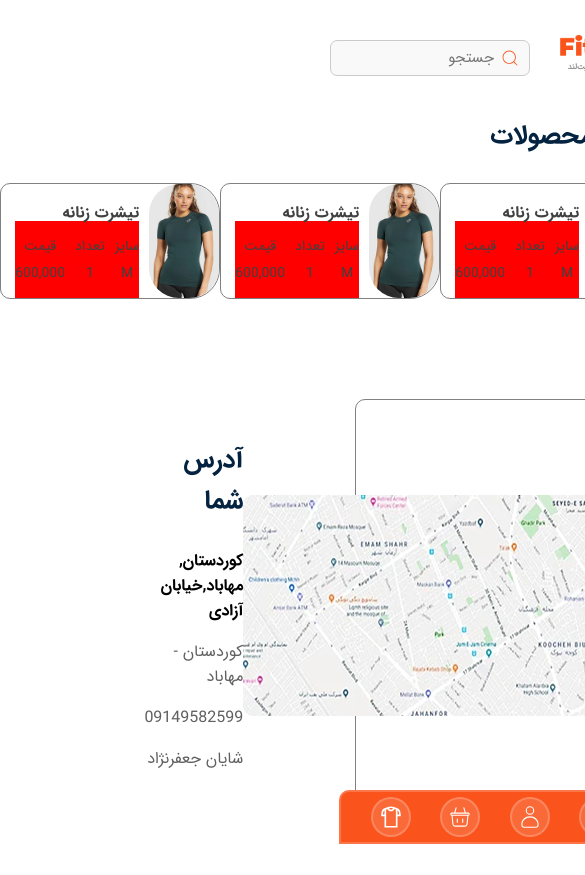
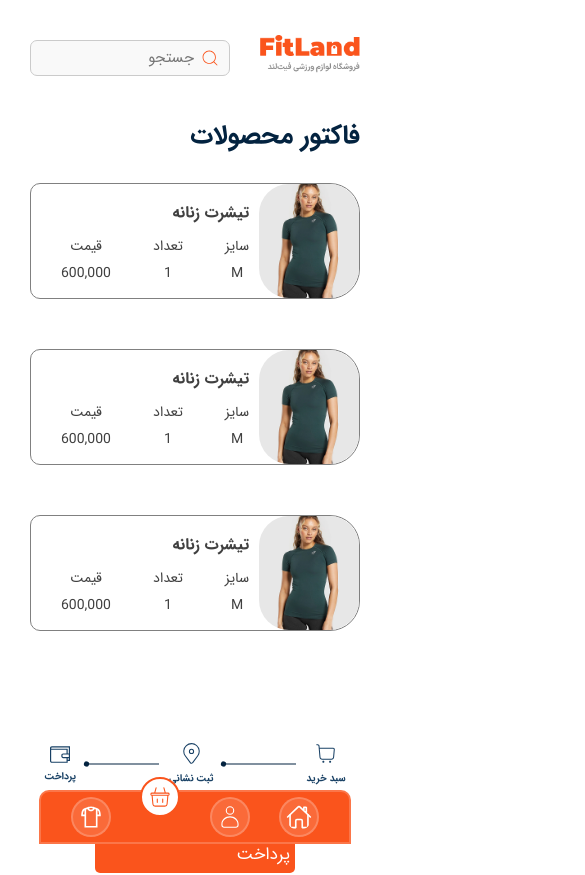
Before and after one commit to NooberThanYall/FitLand, a React (Vite) app: page /Payment in a window 390 px wide. Shown: the top 875 px of the page, 585 px wide, since content can reach past the window. Built offline with nearby package versions, Linux system fonts and the light colour scheme.

Commit message:
make responsive the payment cards and container

```diff
--- a/src/Components/Cart/CardsInvoice/CardsInvoice.css
+++ b/src/Components/Cart/CardsInvoice/CardsInvoice.css
@@ -7,6 +7,7 @@
     border-radius: 10px;
     border-top-right-radius: 30px;
     border-bottom-right-radius: 30px;
+    padding-left: 30px;
 }
 
 .img-product-invoice{
@@ -26,7 +27,6 @@
     display: flex;
     margin-top: -20px;
     justify-content: space-between;
-    background-color: red;
     width: 100%;
 }
 
@@ -56,3 +56,7 @@
     gap: 5px;
     flex-direction: column;
 }
+
+.container-products-info{
+    width: 100%;
+}
--- a/src/Components/Cart/CardsInvoice/mediaCardsInvoice.css
+++ b/src/Components/Cart/CardsInvoice/mediaCardsInvoice.css
@@ -58,3 +58,71 @@
         width: 70px;
     }
 }
+
+@media only screen and (max-width: 750px) {
+    .container-box-invoice{
+        width: 300px;
+    }
+
+    .img-product-invoice{
+        width: 100px;
+    }
+}
+
+@media only screen and (max-width: 700px) {
+    .container-box-invoice{
+        width: 280px;
+    }
+}
+
+@media only screen and (max-width: 640px) {
+    .container-box-invoice{
+        width: 260px;
+    }
+}
+
+@media only screen and (max-width: 600px) {
+    .container-box-invoice{
+        width: 240px;
+    }
+
+    .img-product-invoice{
+        width: 80px;
+    }
+}
+
+@media only screen and (max-width: 540px) {
+    .container-box-invoice{
+        width: 220px;
+    }
+}
+
+@media only screen and (max-width: 490px) {
+    .container-box-invoice{
+        width: 400px;
+    }
+
+    .img-product-invoice{
+        width: 150px;
+    }
+}
+
+@media only screen and (max-width: 430px) {
+    .container-box-invoice{
+        width: 350px;
+    }
+
+    .img-product-invoice{
+        width: 120px;
+    }
+}
+
+@media only screen and (max-width: 400px) {
+    .container-box-invoice{
+        width: 330px;
+    }
+
+    .img-product-invoice{
+        width: 100px;
+    }
+}
--- a/src/Components/Cart/Payment/Payment.tsx
+++ b/src/Components/Cart/Payment/Payment.tsx
@@ -15,7 +15,7 @@ export default function Payment() {
                     <CardsInvoice />
                 </div>
 
-                <div className="contaienr-user-address">
+                {/* <div className="contaienr-user-address">
                     <img src="Imgs/img-map.png" className='img-map' />
                     <div className="container-detail-address">
                         <p className="title-user-address">آدرس شما</p>
@@ -24,7 +24,7 @@ export default function Payment() {
                         <p className="users-phone-number">09149582599</p>
                         <p className="users-name">شایان جعفرنژاد</p>
                     </div>
-                </div>
+                </div> */}
 
                 <div className="container-submit-buy">
                     <BuyProcess />
--- a/src/Components/Cart/Payment/mediaPayment.css
+++ b/src/Components/Cart/Payment/mediaPayment.css
@@ -45,3 +45,51 @@
         grid-template-columns: repeat(3, 220px);
     }
 }
+
+@media only screen and (max-width: 750px) {
+    .container-invoice {
+        grid-template-columns: repeat(2, 300px);
+    }
+}
+
+@media only screen and (max-width: 700px) {
+    .container-invoice {
+        grid-template-columns: repeat(2, 280px);
+    }
+}
+
+@media only screen and (max-width: 640px) {
+    .container-invoice {
+        grid-template-columns: repeat(2, 260px);
+    }
+}
+
+@media only screen and (max-width: 600px) {
+    .container-invoice {
+        grid-template-columns: repeat(2, 240px);
+    }
+}
+
+@media only screen and (max-width: 540px) {
+    .container-invoice {
+        grid-template-columns: repeat(2, 220px);
+    }
+}
+
+@media only screen and (max-width: 490px) {
+    .container-invoice {
+        grid-template-columns: repeat(1, 400px);
+    }
+}
+
+@media only screen and (max-width: 430px) {
+    .container-invoice {
+        grid-template-columns: repeat(1, 350px);
+    }
+}
+
+@media only screen and (max-width: 400px) {
+    .container-invoice {
+        grid-template-columns: repeat(1, 330px);
+    }
+}
--- a/src/Components/Global/BottomMenu/BottomMenu.tsx
+++ b/src/Components/Global/BottomMenu/BottomMenu.tsx
@@ -16,7 +16,7 @@ export default function BottomMenu() {
             <div className='container-bottom-menu'>
                 <Link className="btn-icons" to={'/'}><IoHomeOutline className={`icons-bottom-menu ${location.pathname === '/' ? 'icons-bottom-menu-slected' : ''}`} size={30} /></Link>
                 <Link className="btn-icons" to={'/SignIn'}> <CiUser className={`icons-bottom-menu ${location.pathname === '/SignIn' ? 'icons-bottom-menu-slected' : ''} ${location.pathname === '/Login' ? 'icons-bottom-menu-slected' : ''}`} size={30} /></Link>
-                <Link className="btn-icons" to={'/Cart'}><CiShoppingBasket className={`icons-bottom-menu ${location.pathname === '/Cart' ? 'icons-bottom-menu-slected' : ''} ${location.pathname === '/GetAddress' ? 'icons-bottom-menu-slected' : ''}`} size={30} /></Link>
+                <Link className="btn-icons" to={'/Cart'}><CiShoppingBasket className={`icons-bottom-menu ${location.pathname === '/Cart' ? 'icons-bottom-menu-slected' : ''} ${location.pathname === '/GetAddress' ? 'icons-bottom-menu-slected' : ''} ${location.pathname === '/Payment' ? 'icons-bottom-menu-slected' : ''}`} size={30} /></Link>
                 <Link className="btn-icons" to={'/Shop'}><LiaTshirtSolid className={`icons-bottom-menu ${location.pathname === '/Shop' ? 'icons-bottom-menu-slected' : ''} ${location.pathname === '/MainProduct' ? 'icons-bottom-menu-slected' : ''}`} size={30} /></Link>
             </div>
         </div>
```
